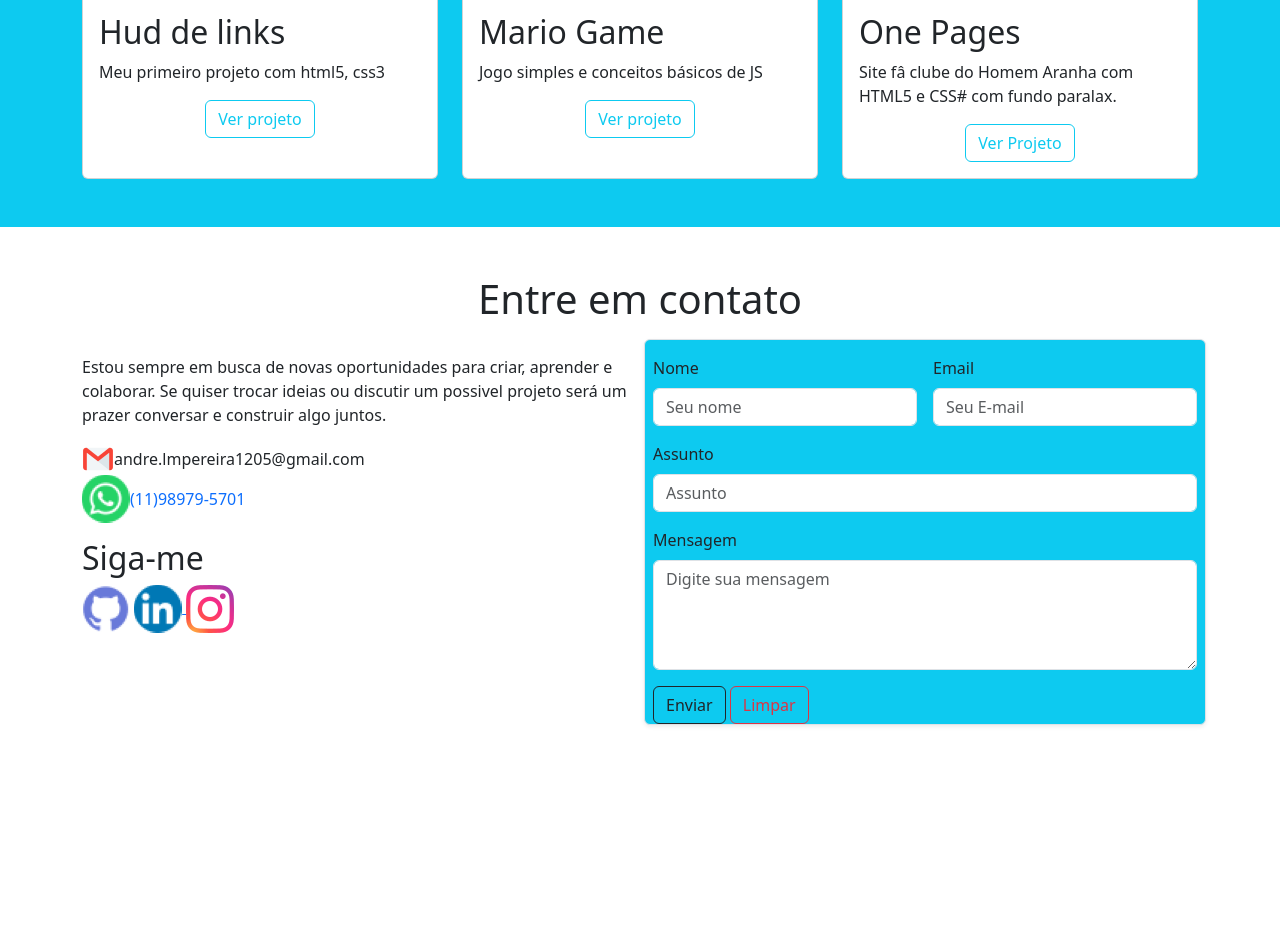
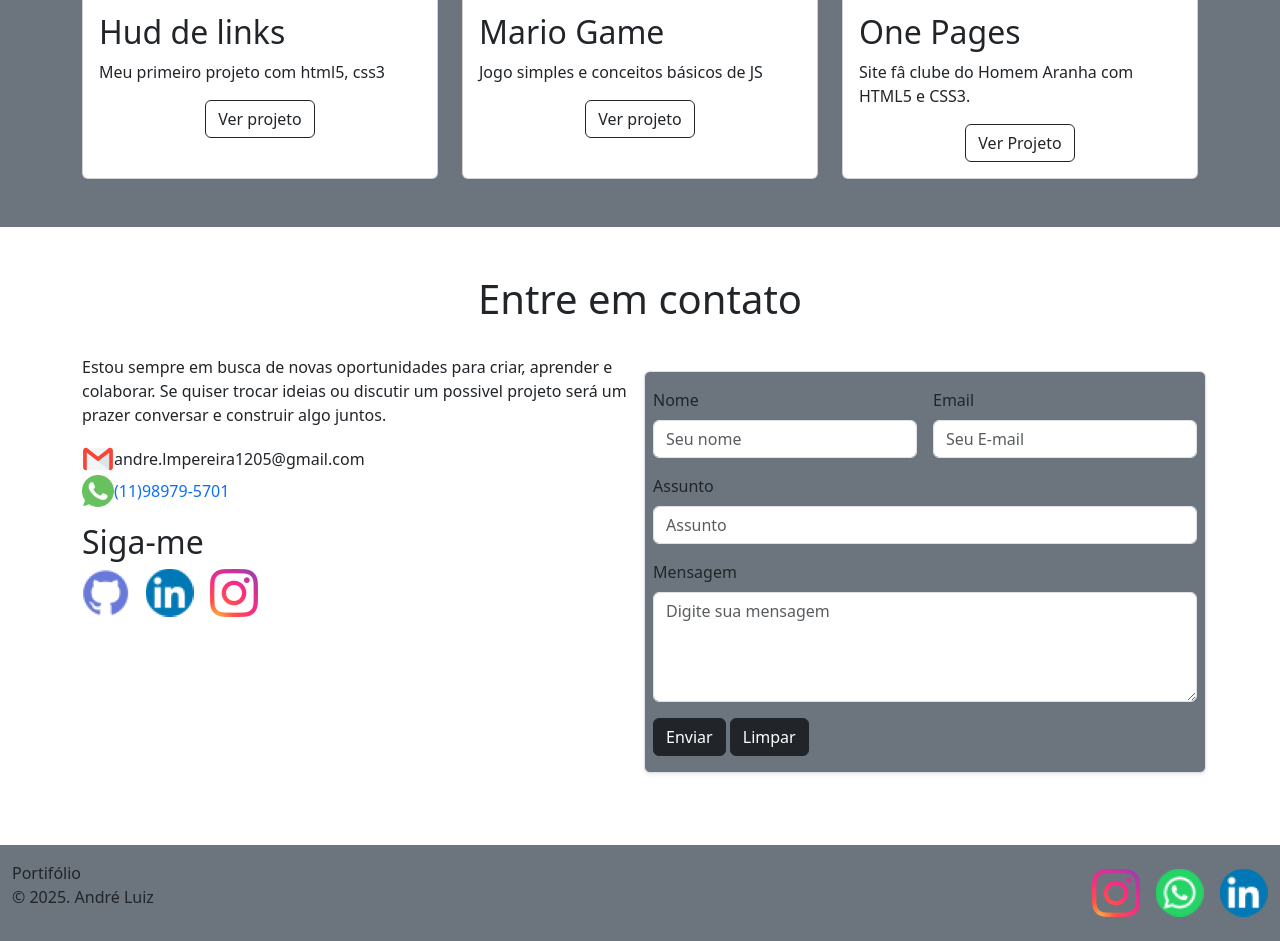
Before and after one commit to drezinnxs10/projeto_botstrap, a plain HTML site: page index.html in a window 1280 px wide. Shown: the part 1080-2021 px from the top of the page. Before the commit the page ends 1869 px from the top, so only its background shows below. Drawn offline with nearby package versions, Linux system fonts and the light colour scheme.

Commit message:
botstrap

```diff
--- a/index.html
+++ b/index.html
@@ -18,7 +18,7 @@
 
 <body>
 
-    <header class="container">
+    <header class="container-fluid">
         <nav class="navbar navbar-expand-lg bg-body-tertiary">
             <div class="container-fluid">
                 <a class="navbar-brand" href="#">Portfólio</a>
@@ -54,9 +54,9 @@
                     de redes e desenvolvimento Front-end</p>
                 <div class="align-items-center">
                     <a href="" target="_blank" aria-label="Contratar André Luiz"
-                        class="btn btn-outline-info">Contrate-me</a>
+                        class="btn btn-outline-success">Contrate-me</a>
                     <a href="https://github.com/drezinnxs10?tab=repositories" target="_blank"
-                        aria-label="Projetos de André Luiz" class="btn btn-outline-info">Projetos</a>
+                        aria-label="Projetos de André Luiz" class="btn btn-outline-success">Projetos</a>
                 </div>
                 <div class="pt-3">
                     <a href="https://www.linkedin.com/in/andr%C3%A9-luiz-matos-pereira-633244282/"><img
@@ -75,7 +75,7 @@
         </div>
     </main>
 
-    <section id="projetos" class="container-fluid py-5 bg-info">
+    <section id="projetos" class="container-fluid py-5 bg-secondary">
         <div class="container">
             <h1 class="text-center"> Meu projetos</h1>
             <div class="row row-cols-1 row-cols-md-3 g-4 pt-4">
@@ -86,7 +86,7 @@
                             <h2 class="card-title">Hud de links</h2>
                             <p class="card-text">Meu primeiro projeto com html5, css3</p>
                             <div class="text-center">
-                                <a href="https://dev-felpzz.github.io/touk/" class="btn btn-outline-info"
+                                <a href="https://dev-felpzz.github.io/touk/" class="btn btn-outline-dark"
                                     target="_blank">Ver projeto</a>
                             </div>
                         </div>
@@ -99,7 +99,7 @@
                             <h2 class="card-title">Mario Game</h2>
                             <p class="card-text">Jogo simples e conceitos básicos de JS</p>
                             <div class="text-center">
-                                <a href="https://dev-felpzz.github.io/VibeFit/" class="btn btn-outline-info"
+                                <a href="https://dev-felpzz.github.io/VibeFit/" class="btn btn-outline-dark"
                                     target="_blank">Ver projeto</a>
                             </div>
 
@@ -111,9 +111,9 @@
                         <img src="img/cardi1.png" class="card-img-top" alt="projeto futuro">
                         <div class="card-body">
                             <h2 class="card-title">One Pages</h2>
-                            <p class="card-text">Site fâ clube do Homem Aranha com HTML5 e CSS# com fundo paralax.</p>
+                            <p class="card-text">Site fâ clube do Homem Aranha com HTML5 e CSS3.</p>
                             <div class="text-center">
-                                <a href="https://github.com/dev-felpzz" class=" btn btn-outline-info"
+                                <a href="https://github.com/dev-felpzz" class=" btn btn-outline-dark"
                                     target="_blank">Ver Projeto</a>
                             </div>
                         </div>
@@ -133,33 +133,33 @@
                 </p>
                 <ul class="list-unstyled">
                     <li class="d-flex align-items-center">
-                        <img src="img/email2.png" alt="caixa de e-mail Felipe Pereira">
+                        <img src="img/email2.png" alt="caixa de e-mail André Luiz">
                         <span>andre.lmpereira1205@gmail.com</span>
                     </li>
                     <li class="d-flex align-items-center">
-                        <img src="img/wpp.png" alt="Whatsapp Felipe Pereira">
+                        <img src="img/whatsappicon.png" alt="Whatsapp André Luiz">
                         <a href="https://wa.me/551198979501" target="_blank" class="text-decoration-none">(11)98979-5701</a>
                     </li>
                 </ul>
                 <div class="mt-3">
                     <h2>Siga-me</h2>
-                    <div>
-                        <a href="https://github.com/dev-felpzz" target="_blank" class="text-decoration-none">
-                            <img src="img/github.png" alt="Github de Felipe Pereira">
+                    <div class="d-flex gap-3">
+                        <a href="https://github.com/drezinnxs10" target="_blank" class="text-decoration-none">
+                            <img src="img/github.png" alt="Github de André Luiz">
                         </a>
-                        <a href="https://www.linkedin.com/in/felipe-dos-santos-aguiar-pereira-9a3a7624a/"
+                        <a href="https://www.linkedin.com/in/andr%C3%A9-luiz-matos-pereira-633244282/"
                             target="_blank">
-                            <img src="img/linkedln.png" alt="Linkedin de Felipe Pereira">
+                            <img src="img/linkedln.png" alt="Linkedin de André Luiz">
                         </a>
-                        <a href="https://www.instagram.com/felpz00/#" target="_blank" class="text-decoration-none">
-                            <img src="img/instaicon.png" alt="instagram de Felipe Pereira">
+                        <a href="https://www.instagram.com/_pereiraxs.a/" target="_blank" class="text-decoration-none">
+                            <img src="img/instaicon.png" alt="instagram de André Luiz">
                         </a>
                     </div>
                 </div>
             </div>
             <!--Formulario-->
             <div class="col-md-6">
-                <form class="row g-3 shadow-sm bg-info border rounded">
+                <form class="row g-3 shadow-sm bg-secondary border rounded pb-3 my-2 mt-3">
 
                     <div class="col-md-6">
                         <label for="inputNome" class="form-label">Nome</label>
@@ -183,10 +183,10 @@
                     </div>
 
                     <div class="col-12">
-                        <button type="submit" class="btn btn-outline-dark"
+                        <button type="submit" class="btn btn-dark"
                             aria-label="Enviar mensagem do formulário de contato">Enviar</button>
 
-                        <button type="reset" class="btn btn-outline-danger"
+                        <button type="reset" class="btn btn-dark"
                             aria-label="Limpar o formulário de contato">Limpar</button>
                     </div>
             </div>
@@ -194,6 +194,27 @@
 
         </div>
     </section>
+
+    <footer class="container-fluid py-3 bg-secondary">
+        <div class="row align-items-center text-center text-md-start">
+            <div class="col-md-6">
+                <p class="mb-0">Portifólio</p>
+                <p>&copy; 2025. André Luiz</p>
+            </div>
+
+            <div class="col-md-6 text-md-end">
+                <div class="d-flex justify-content-center justify-content-md-end align-items-center gap-3">
+                    <a href="https://www.instagram.com/_pereiraxs.a/">
+                        <img src="img/instaicon.png" alt="Instagram"></a>
+                    <a href="">
+                        <img src="img/wpp.png" alt="Whatsapp"></a>
+                    <a href="">
+                        <img src="img/linkedln.png" alt="LinkedIn"></a>
+                </div>
+            </div>
+
+        </div>
+    </footer>
 
 
 
```
